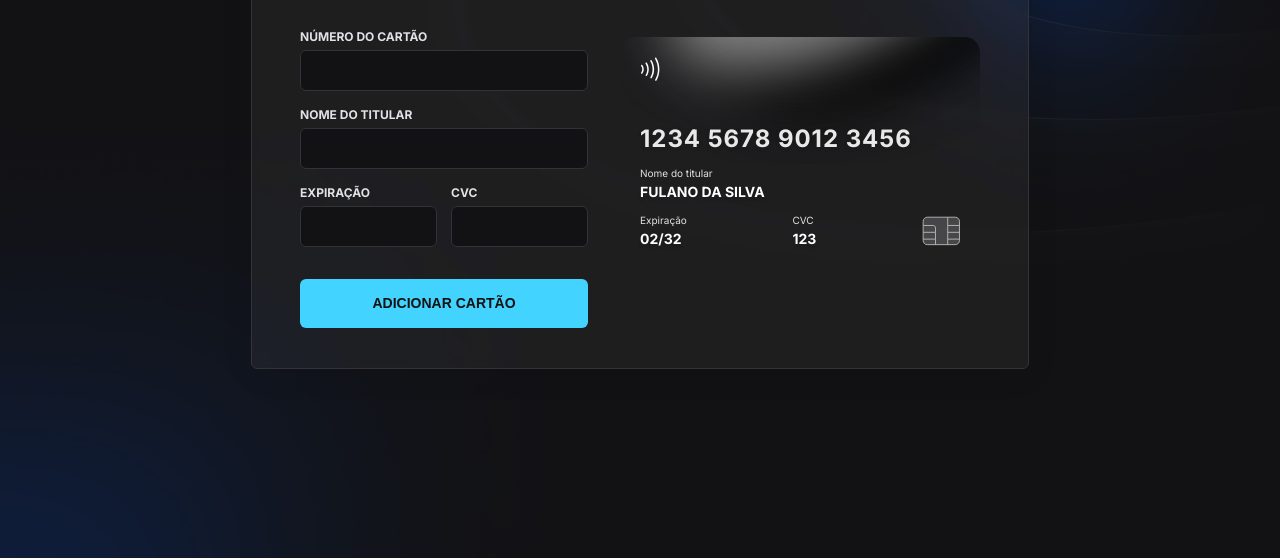
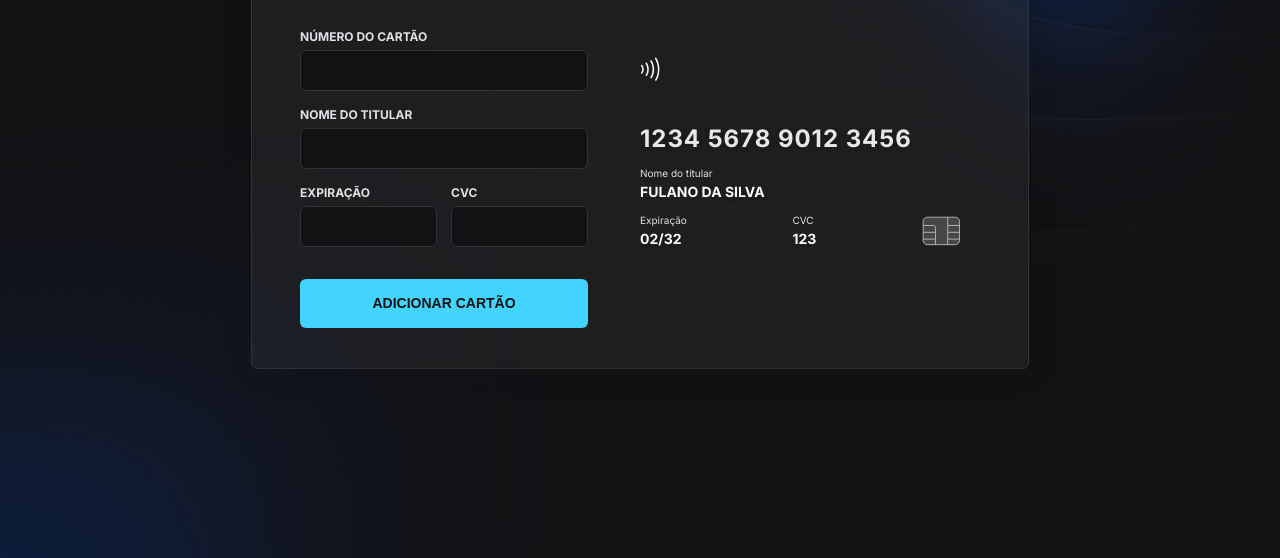
Before and after one commit to ricardodev10/cardpayment, a website built with Vite: page index.html in a window 1280 px wide. Shown: the part 242-800 px from the top of the page. Built offline with nearby package versions, Linux system fonts and the light colour scheme; files whose address does not match are found by name.

Commit message:
:bricks: ci: removed ccbg svg

```diff
--- a/index.html
+++ b/index.html
@@ -25,85 +25,7 @@
       </header>
 
       <section class="cc">
-        <div class="cc-bg">
-          <svg
-            width="360"
-            height="230"
-            viewBox="0 0 360 230"
-            fill="none"
-            xmlns="http://www.w3.org/2000/svg"
-          >
-            <mask
-              id="mask0_3_2547"
-              style="mask-type: alpha"
-              maskUnits="userSpaceOnUse"
-              x="0"
-              y="0"
-              width="360"
-              height="230"
-            >
-              <rect width="360" height="230" rx="15.4011" fill="#16084C" />
-            </mask>
-            <g mask="url(#mask0_3_2547)">
-              <g filter="url(#filter0_f_3_2547)">
-                <path
-                  d="M451.518 -135.506C473.881 -89.3531 414.166 -13.4917 318.142 33.9349C222.118 81.3615 126.147 82.3939 103.784 36.2409C81.4215 -9.91221 141.136 -85.7735 237.16 -133.2C333.184 -180.627 429.156 -181.659 451.518 -135.506Z"
-                  fill="black"
-                />
-              </g>
-              <g filter="url(#filter1_f_3_2547)">
-                <path
-                  d="M399.134 -169.756C421.497 -123.603 361.783 -47.742 265.758 -0.315356C169.734 47.1113 73.7629 48.1437 51.4003 1.99062C29.0377 -44.1624 88.7521 -120.024 184.776 -167.45C280.8 -214.877 376.772 -215.909 399.134 -169.756Z"
-                  fill="gray"
-                />
-              </g>
-            </g>
-            <defs>
-              <filter
-                id="filter0_f_3_2547"
-                x="43.2629"
-                y="-225.286"
-                width="468.777"
-                height="351.306"
-                filterUnits="userSpaceOnUse"
-                color-interpolation-filters="sRGB"
-              >
-                <feFlood flood-opacity="0" result="BackgroundImageFix" />
-                <feBlend
-                  mode="normal"
-                  in="SourceGraphic"
-                  in2="BackgroundImageFix"
-                  result="shape"
-                />
-                <feGaussianBlur
-                  stdDeviation="27.9144"
-                  result="effect1_foregroundBlur_3_2547"
-                />
-              </filter>
-              <filter
-                id="filter1_f_3_2547"
-                x="-9.12087"
-                y="-259.536"
-                width="468.777"
-                height="351.306"
-                filterUnits="userSpaceOnUse"
-                color-interpolation-filters="sRGB"
-              >
-                <feFlood flood-opacity="0" result="BackgroundImageFix" />
-                <feBlend
-                  mode="normal"
-                  in="SourceGraphic"
-                  in2="BackgroundImageFix"
-                  result="shape"
-                />
-                <feGaussianBlur
-                  stdDeviation="27.9144"
-                  result="effect1_foregroundBlur_3_2547"
-                />
-              </filter>
-            </defs>
-          </svg>
-        </div>
+        <div class="cc-bg"></div>
 
         <div class="cc-logo">
           <span><img src="/cc-icon.svg" alt="ícone padrão de cartão" /></span>
```
